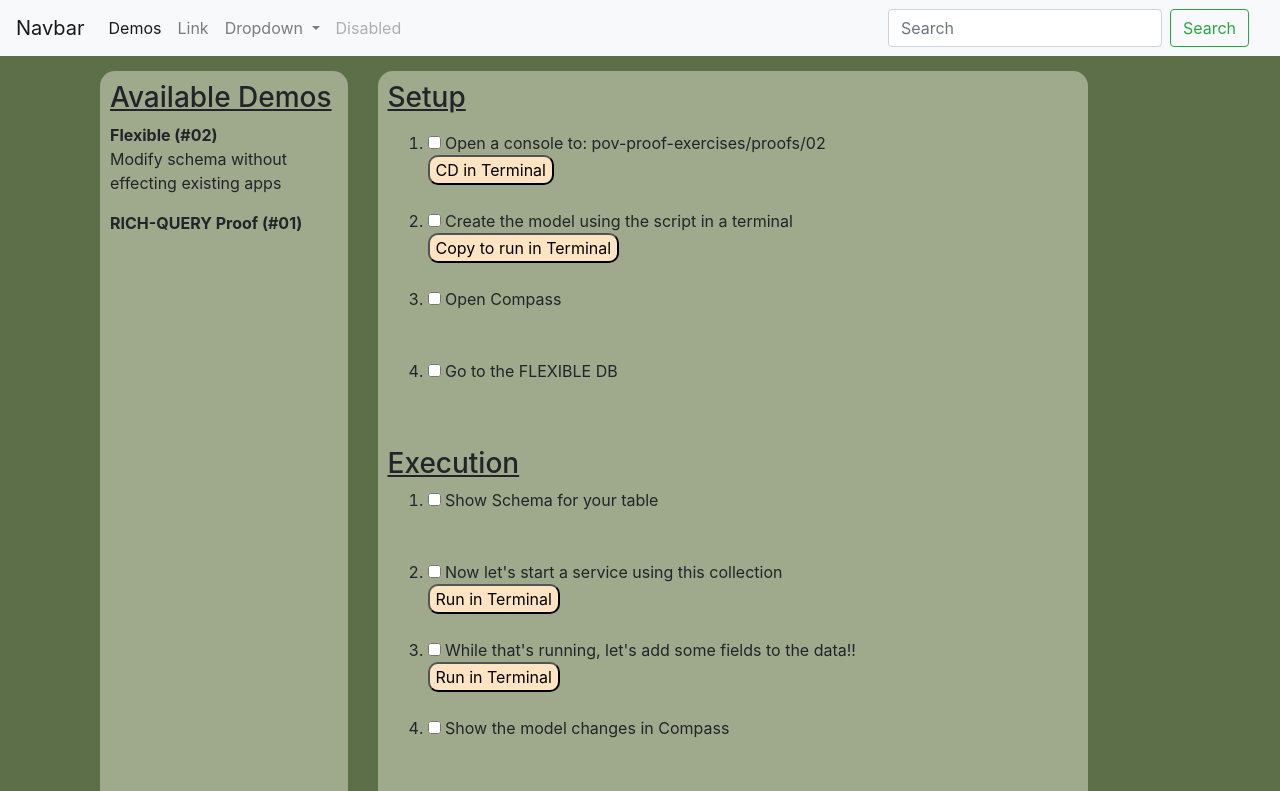
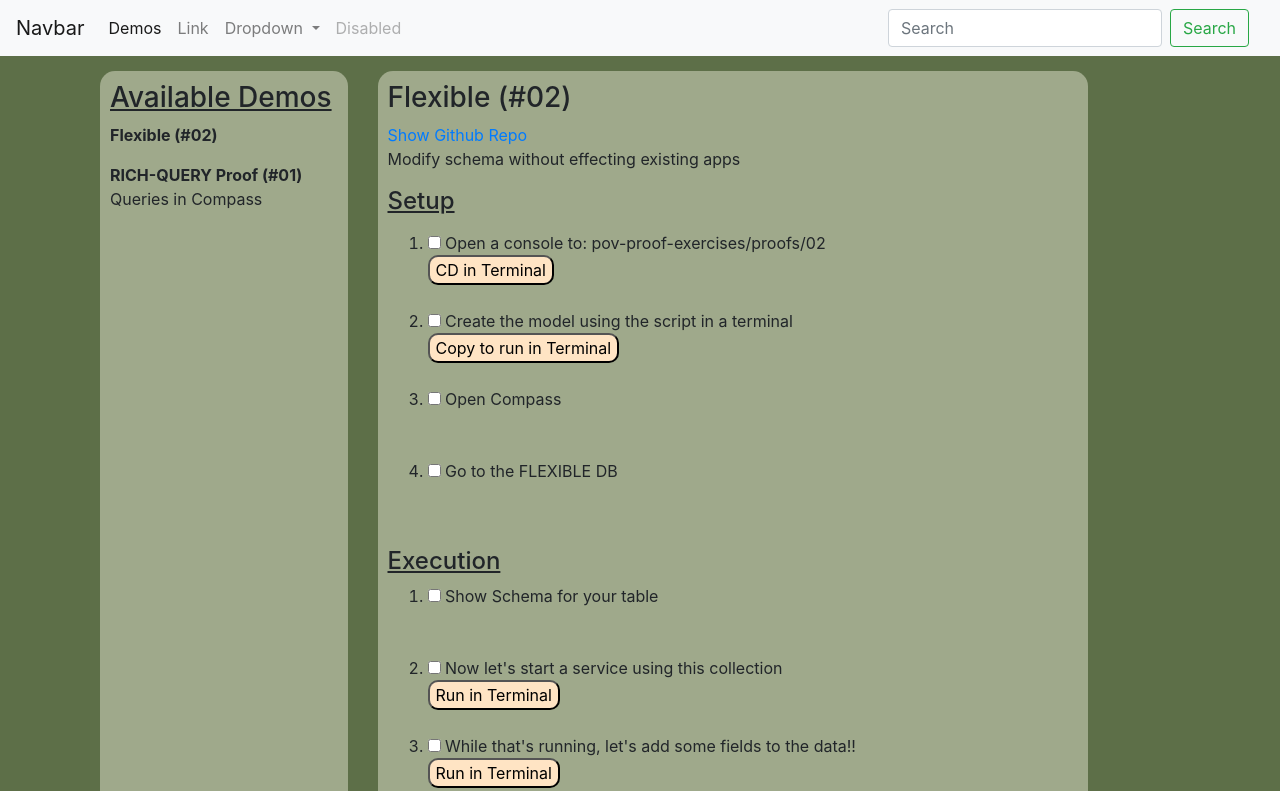
Before and after one commit to jsstokes/DemoMonkey, an Angular app: page / in a window 1280 px wide. Shown: the top 791 px of the page. Built offline with nearby package versions, Linux system fonts and the light colour scheme.

Commit message:
minor UI tweaks

```diff
--- a/src/app/data/test-data.ts
+++ b/src/app/data/test-data.ts
@@ -70,7 +70,8 @@ export var TestData = [
   {
     title: "RICH-QUERY Proof (#01)",
     overview: "Queries in Compass",
-    description: "",
+    repo: "https://github.com/10gen/pov-proof-exercises/blob/master/proofs/01",
+    description: "Ability to run a single expressive and efficient query targeting a specific subset of records using compound criteria spanning a number of fields, including fields in sub-documents & array elements",
     setup:[],
     execution: [
       {
--- a/src/app/demo-details/demo-details.component.html
+++ b/src/app/demo-details/demo-details.component.html
@@ -1,5 +1,8 @@
 <div class="mainsection">
-  <h3><u>Setup</u></h3>
+  <h3>{{selectedDemo.title}}</h3>
+  <a href="{{selectedDemo.repo}}" target="new">Show Github Repo</a>
+  <P>{{selectedDemo.description}}</P>
+  <h4><u>Setup</u></h4>
   <P>{{selectedDemo.overview}}</P>
   <ol>
     <li *ngFor="let step of selectedDemo.setup;let i1 = index;">
@@ -11,7 +14,7 @@
       <br><br>
     </li>
   </ol>
-  <h3><u>Execution</u></h3>
+  <h4><u>Execution</u></h4>
   <ol>
     <li *ngFor="let step of selectedDemo.execution">
       <input type="checkbox" ng-model="selectedDemo.checked" id="i1" (click)="checkClick($event,i1)"/>
--- a/src/app/demo-list/demo-list.component.html
+++ b/src/app/demo-list/demo-list.component.html
@@ -3,7 +3,7 @@
   <dl>
     <span *ngFor='let demo of demoList;let i=index' (click)='clicked([i])'>
       <dt>{{demo.title}}</dt>
-      <dl>{{demo.description}}</dl>
+      <dl>{{demo.overview}}</dl>
     </span>
   </dl>
 </div>
```
